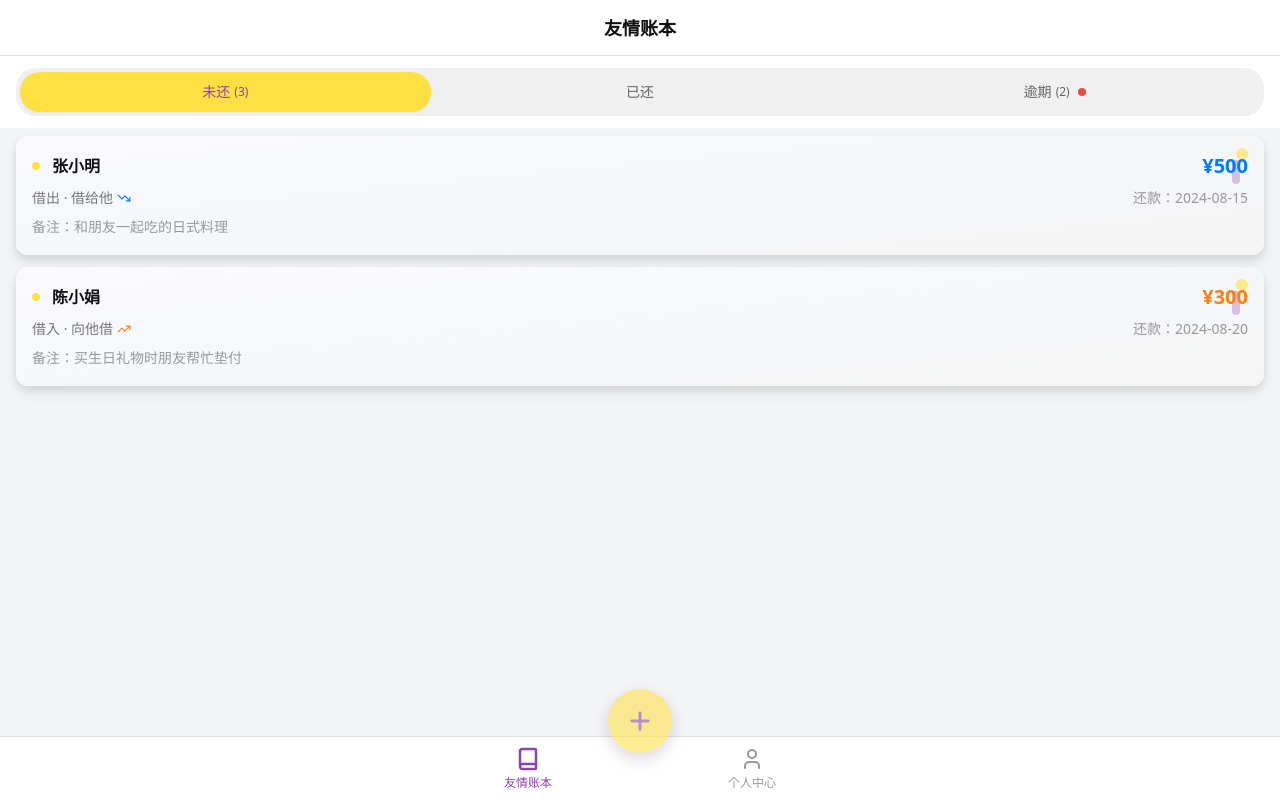
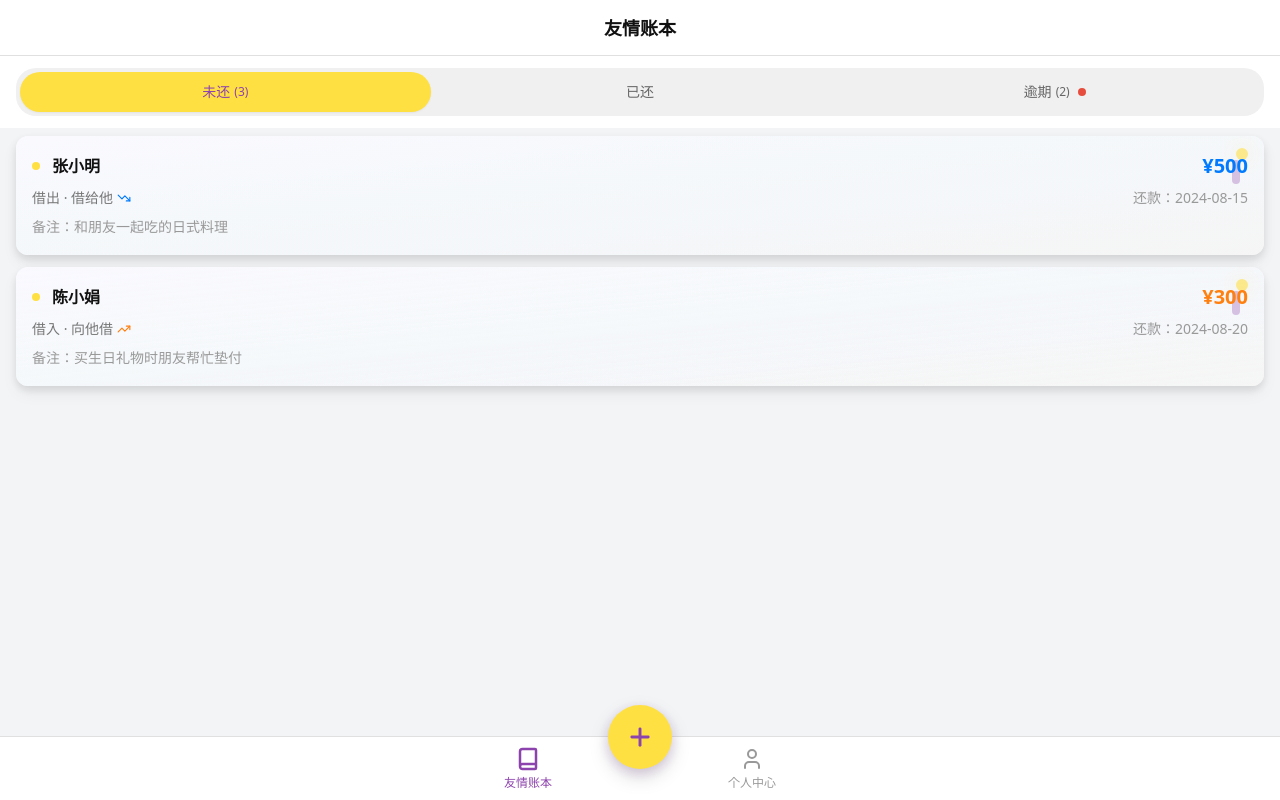
Before and after one commit to ohash-eth/friend-debt-keeper, a React (Vite) app: page / in a window 1280 px wide. Built offline with nearby package versions, Linux system fonts and the light colour scheme.

Commit message:
Fix: Update FAB and card amount display
- Remove animations from the floating action button and lower its position.
- Clean up the amount display in transaction cards by removing background blocks.

```diff
--- a/src/components/BottomTabBar.tsx
+++ b/src/components/BottomTabBar.tsx
@@ -28,11 +28,11 @@ const BottomTabBar = ({ activeTab = "ledger", onTabChange, onAddTransaction }: B
           <span className="text-xs font-medium">{tabs[0].label}</span>
         </button>
 
-        {/* Enhanced Center FAB */}
-        <div className="absolute left-1/2 transform -translate-x-1/2 -translate-y-3/4">
+        {/* Static Center FAB */}
+        <div className="absolute left-1/2 transform -translate-x-1/2 -translate-y-1/2">
           <button
             onClick={onAddTransaction}
-            className="w-16 h-16 bg-app-yellow text-app-purple rounded-full shadow-fab-floating flex items-center justify-center hover:scale-110 hover:-translate-y-1 active:scale-95 transition-all duration-300 ease-out animate-pulse hover:animate-none"
+            className="w-16 h-16 bg-app-yellow text-app-purple rounded-full shadow-fab-floating flex items-center justify-center hover:scale-110 hover:-translate-y-1 active:scale-95 transition-all duration-300 ease-out"
           >
             <Plus size={28} strokeWidth={2.5} />
           </button>
```
